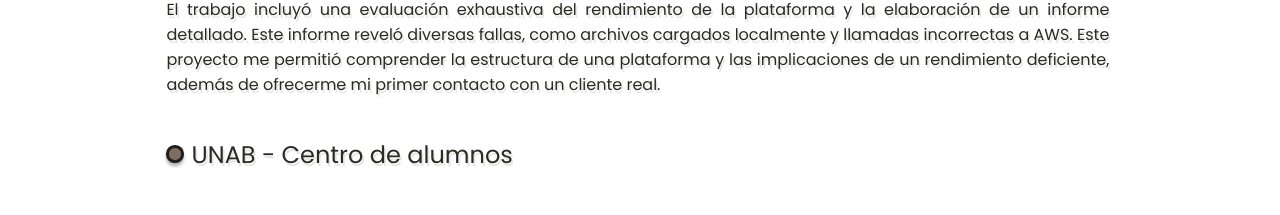
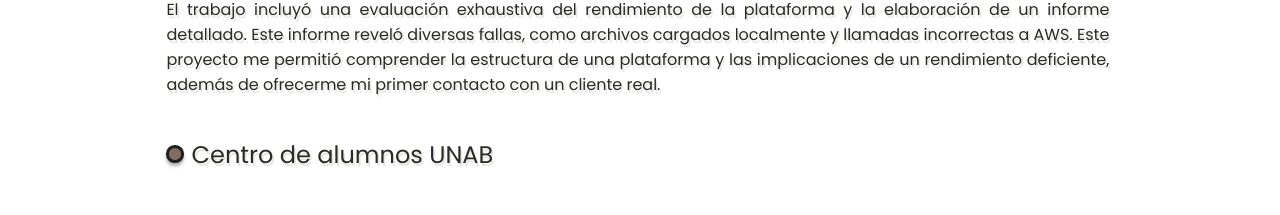
Before and after one commit to Matii111/Matii111.github.io, a React (Create React App) app: page / in a window 1280 px wide. Shown: the part 2778-2993 px from the top of the page. Built offline with nearby package versions, Linux system fonts and the light colour scheme.

Commit message:
fix(minor): Career data fixed

```diff
--- a/src/components/careerSection/careerData.js
+++ b/src/components/careerSection/careerData.js
@@ -48,7 +48,7 @@ deficiente, además de ofrecerme mi primer contacto con un cliente real.
 {
     type:'title',
     content:
-`UNAB - Centro de alumnos`
+`Centro de alumnos UNAB`
 },
 {
     type:'paragraph',
```
